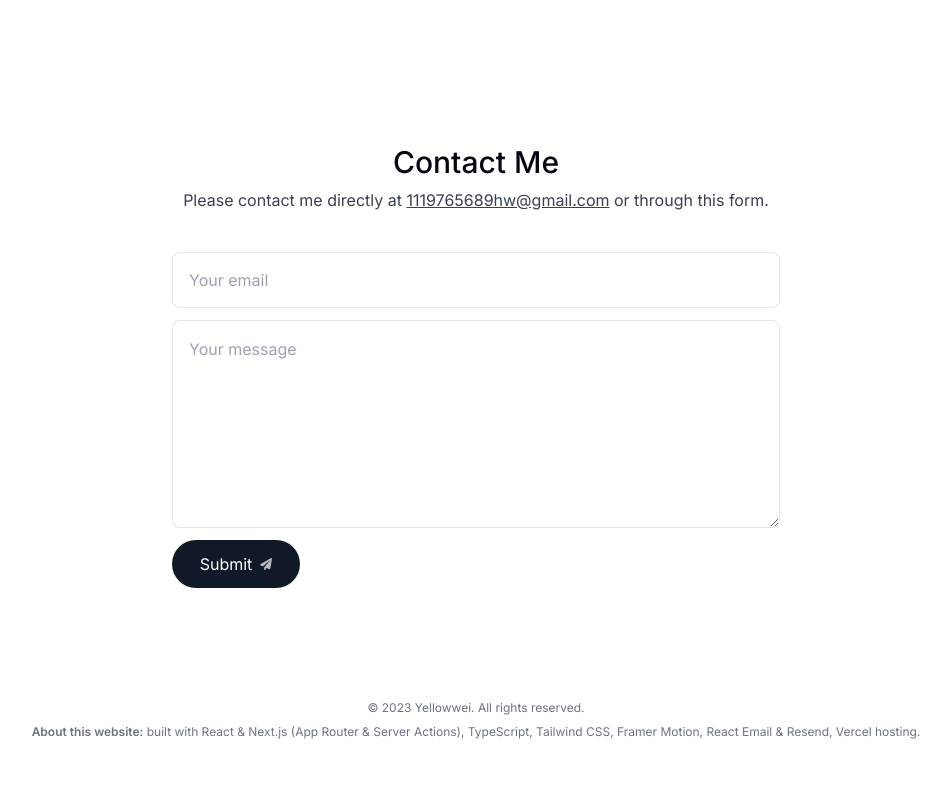
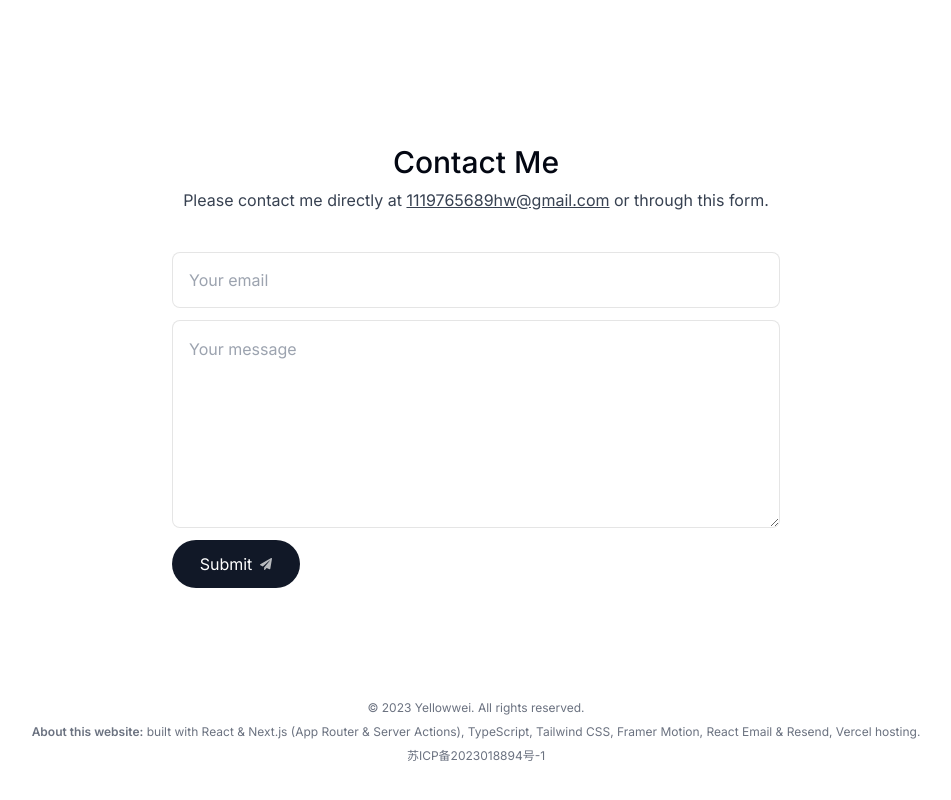
Before and after one commit to Yellowweii/Website-With-Framer-Motion, a Next.js app: page / in a window 1280 px wide. Shown: the part 4127-4927 px from the top of the page, without its empty margins (164-1115 px from the left). Built offline with nearby package versions, Linux system fonts and the light colour scheme.

Commit message:
put on record for my website

```diff
--- a/sections/Footer/index.tsx
+++ b/sections/Footer/index.tsx
@@ -8,6 +8,9 @@ const Footer = () => {
         <span className="font-semibold">About this website:</span> built with React & Next.js (App Router & Server Actions), TypeScript, Tailwind CSS, Framer Motion, React Email & Resend, Vercel
         hosting.
       </p>
+      <a href="https://beian.mps.gov.cn/">
+        <p className="text-xs mt-2"> 苏ICP备2023018894号-1</p>
+      </a>
     </footer>
   );
 };
```
